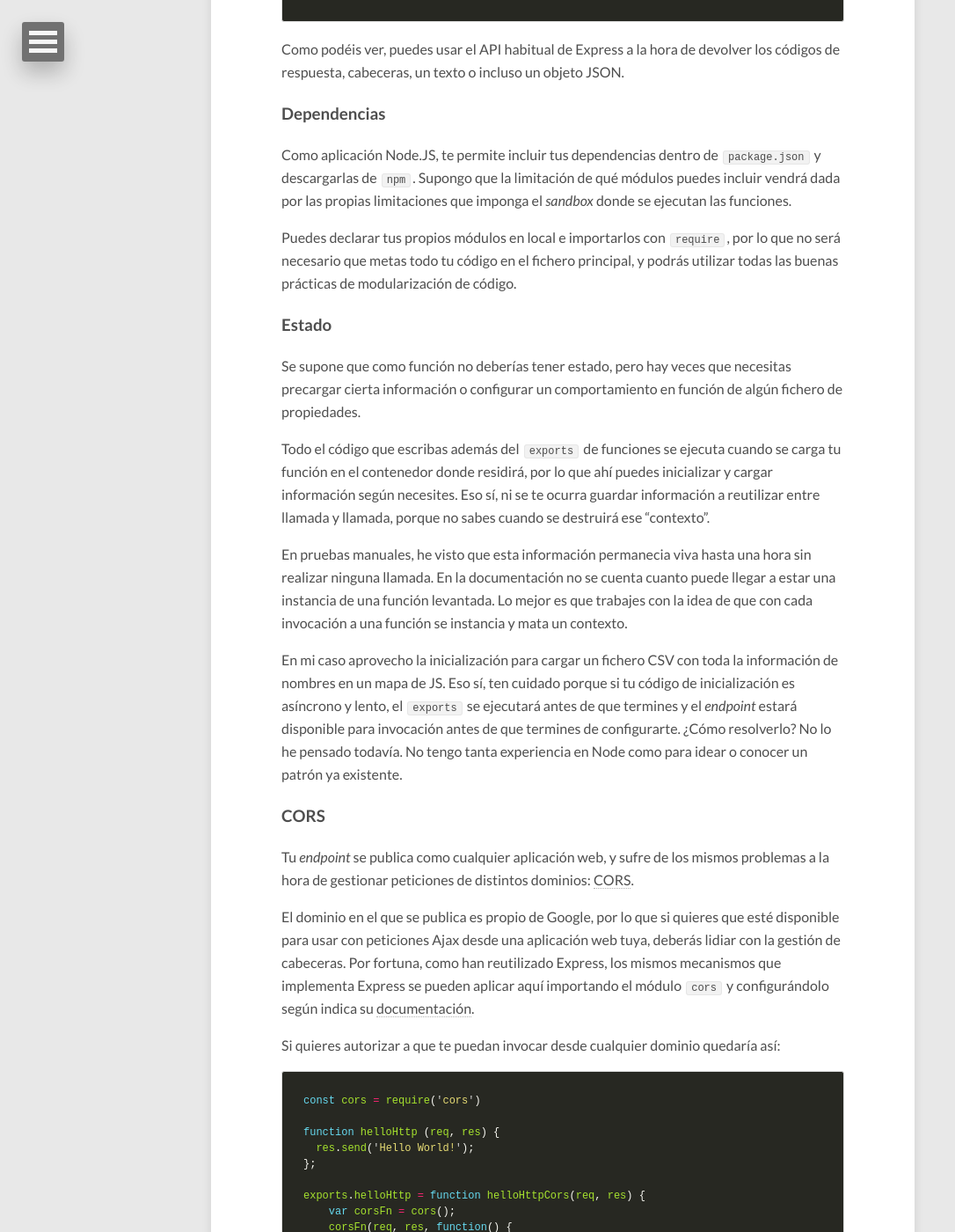
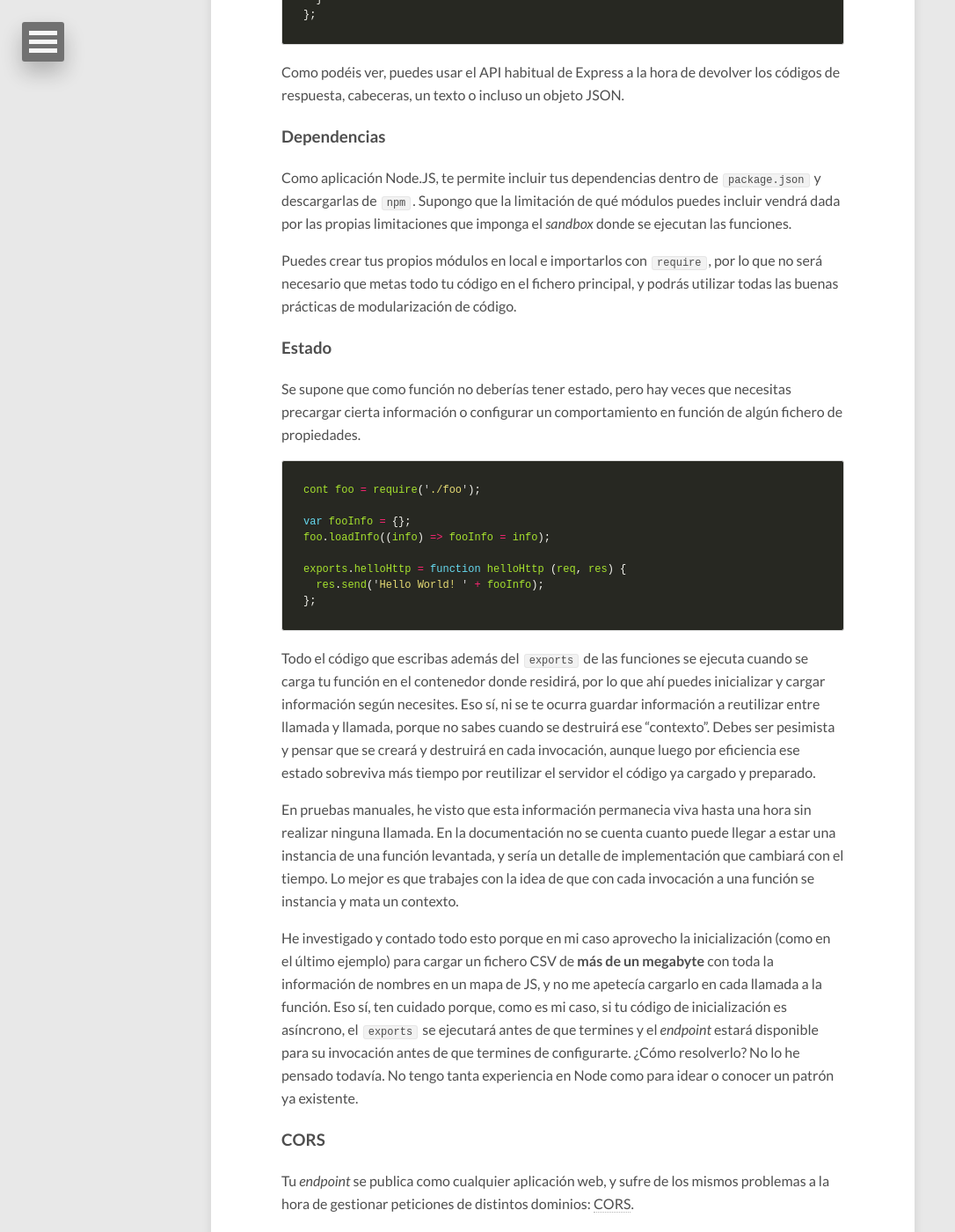
Before and after one commit to jerolba/jerolba.github.io, a Jekyll site: the page built from _posts/2017-03-20-mujeres-y-hombres-y-serverless.md, in a window 1280 px wide and 1400 px high, scrolled down 3805 px. Shown: the whole window at 88% size, without its empty margins (0-1086 px from the left). Built offline with Jekyll 4.4.1, drawn with Linux system fonts in a browser that asks for light colours; nearby versions of some CDN libraries; comment, search, counter and statistics services are not loaded; some of the changed text lies outside the part shown.

Commit message:
some edition

````diff
--- a/_posts/2017-03-20-mujeres-y-hombres-y-serverless.md
+++ b/_posts/2017-03-20-mujeres-y-hombres-y-serverless.md
@@ -30,7 +30,7 @@
 
 ### Motivación
 
-Viendo el poco tiempo que me ha llevado y la fiabilidad del método, ¿por qué no llevarlo más allá? Estaría bien montar un servicio en la nube que proporcione un API parecida y publicarla en algún sitio, ¿no? Otra vez como buen técnico español que soy, **si me puede salir gratis mejor!**
+Viendo el poco tiempo que me ha llevado y la fiabilidad del método, ¿por qué no llevarlo más allá? Estaría bien montar un servicio en la nube que proporcione un API parecida y publicarla en algún sitio, ¿no? Otra vez como buen técnico español que soy, **si me puede salir gratis, mejor!**
 
 La semana pasada Google celebró en San Francisco por primera vez su conferencia sobre su nube: [Google Cloud Next 17](https://cloudnext.withgoogle.com/). Un megaevento donde [anunció](https://blog.google/topics/google-cloud/100-announcements-google-cloud-next-17/) un montón de tecnologías y proyectos. Entre ellos el lanzamiento de la Beta de [Cloud Functions](https://cloud.google.com/functions/) (el equivalente a [AWS Lambda](https://aws.amazon.com/es/lambda/details/) de Amazon).
 
@@ -57,9 +57,9 @@
 
 Y alguno se preguntará: ¿y sobre qué plataforma o lenguaje se montan las funciones? Pues, sí como habéis leído, sobre mi querido Node.js :)
 
-En la documentación ni en ningún post hablan si darán soporte a otras plataformas o lenguajes, pero es de esperar que sí, si quieren hacerle sombra a AWS Lambda.
+En la documentación ni en ningún post hablan de si darán soporte a otras plataformas o lenguajes, pero es de esperar que sí, si quieren hacerle sombra a AWS Lambda.
 
-Por lo que he podido leer en la documentación tu código se ejecuta sobre un Node.js usando una versión LTS (aunque no la última, ya que hablan de la v6.9.1 mientras que ahora está la 6.10.0). Supongo no podrás hacer ciertas cosas o acceder a algunos recursos, pero en la documentación no he sido capaz de encontrar nada sobre limitaciones.
+Por lo que he podido leer en la documentación tu código se ejecuta sobre un Node.js usando una versión LTS (aunque no la última, ya que hablan de la v6.9.1 mientras que ahora está la 6.10.0). Supongo no podrás hacer ciertas cosas o acceder a algunos recursos, pero en la documentación no he sido capaz de encontrar nada sobre limitaciones sobre cosas que no puedas hacer y que en un entorno Node JS normal sí puedas.
 
 ### Escribiendo el "Hola mundo"
 
@@ -75,7 +75,7 @@
 
 ¿Y qué información me llega en `req` y qué tengo que devolver en `res`? Pues parece que los ingenieros de Google no han reinventado la rueda y utilizan **Express 4**. Nos remiten a la documentación de [Request](http://expressjs.com/en/4x/api.html#req) y [Response](http://expressjs.com/en/4x/api.html#res) de Express.
 
-Cada método que expongas en el módulo será susceptible de convertirse en una función publicada (luego veremos más en la parte de despliegue). Por defecto, el nombre que pongas en el export será el path en el dominio de tu proyecto en Cloud Functions, y el *endpoint* final tendrá esta pinta:
+Cada método que expongas en el módulo será susceptible de convertirse en una función publicada (luego veremos más en la parte de despliegue). Por defecto, el nombre que pongas en el export será el path de la Url junto con en el subdominio de tu proyecto en Cloud Functions. El *endpoint* final tendrá esta pinta:
 
 `https://[YOUR_REGION]-[YOUR_PROJECT_ID].cloudfunctions.net/helloHttp`
 
@@ -113,17 +113,28 @@
 
 Como aplicación Node.JS, te permite incluir tus dependencias dentro de `package.json` y descargarlas de `npm`. Supongo que la limitación de qué módulos puedes incluir vendrá dada por las propias limitaciones que imponga el *sandbox* donde se ejecutan las funciones.
 
-Puedes declarar tus propios módulos en local e importarlos con `require`, por lo que no será necesario que metas todo tu código en el fichero principal, y podrás utilizar todas las buenas prácticas de modularización de código.
+Puedes crear tus propios módulos en local e importarlos con `require`, por lo que no será necesario que metas todo tu código en el fichero principal, y podrás utilizar todas las buenas prácticas de modularización de código.
 
 ### Estado
 
 Se supone que como función no deberías tener estado, pero hay veces que necesitas precargar cierta información o configurar un comportamiento en función de algún fichero de propiedades.
 
-Todo el código que escribas además del `exports` de funciones se ejecuta cuando se carga tu función en el contenedor donde residirá, por lo que ahí puedes inicializar y cargar información según necesites. Eso sí, ni se te ocurra guardar información a reutilizar entre llamada y llamada, porque no sabes cuando se destruirá ese "contexto".
+```js
+cont foo = require('./foo');
 
-En pruebas manuales, he visto que esta información permanecia viva hasta una hora sin realizar ninguna llamada. En la documentación no se cuenta cuanto puede llegar a estar una instancia de una función levantada. Lo mejor es que trabajes con la idea de que con cada invocación a una función se instancia y mata un contexto.
+var fooInfo = {};
+foo.loadInfo((info) => fooInfo = info);
 
-En mi caso aprovecho la inicialización para cargar un fichero CSV con toda la información de nombres en un mapa de JS. Eso sí, ten cuidado porque si tu código de inicialización es asíncrono y lento, el `exports` se ejecutará antes de que termines y el *endpoint* estará disponible para invocación antes de que termines de configurarte. ¿Cómo resolverlo? No lo he pensado todavía. No tengo tanta experiencia en Node como para idear o conocer un patrón ya existente.
+exports.helloHttp = function helloHttp (req, res) {
+  res.send('Hello World! ' + fooInfo);
+};
+```
+
+Todo el código que escribas además del `exports` de las funciones se ejecuta cuando se carga tu función en el contenedor donde residirá, por lo que ahí puedes inicializar y cargar información según necesites. Eso sí, ni se te ocurra guardar información a reutilizar entre llamada y llamada, porque no sabes cuando se destruirá ese "contexto". Debes ser pesimista y pensar que se creará y destruirá en cada invocación, aunque luego por eficiencia ese estado sobreviva más tiempo por reutilizar el servidor el código ya cargado y preparado.
+
+En pruebas manuales, he visto que esta información permanecia viva hasta una hora sin realizar ninguna llamada. En la documentación no se cuenta cuanto puede llegar a estar una instancia de una función levantada, y sería un detalle de implementación que cambiará con el tiempo. Lo mejor es que trabajes con la idea de que con cada invocación a una función se instancia y mata un contexto.
+
+He investigado y contado todo esto porque en mi caso aprovecho la inicialización (como en el último ejemplo) para cargar un fichero CSV de **más de un megabyte** con toda la información de nombres en un mapa de JS, y no me apetecía cargarlo en cada llamada a la función. Eso sí, ten cuidado porque, como es mi caso, si tu código de inicialización es asíncrono, el `exports` se ejecutará antes de que termines y el *endpoint* estará disponible para su invocación antes de que termines de configurarte. ¿Cómo resolverlo? No lo he pensado todavía. No tengo tanta experiencia en Node como para idear o conocer un patrón ya existente.
 
 ### CORS
 
@@ -263,9 +274,13 @@
 
 ### Conclusión
 
+Cuando me enfrento a una nueva tecnología, a parte de entender cómo es a nivel funcional (qué hace, cómo se usa o gestiona), como técnico me gusta conocer cómo funciona por debajo, y por eso puede que haya tratado temas tan extraños como el estado o la concurrencia.
+
 Mi impresión particular es que a nivel de HTTP por ahora está bien para montar servicios *de juguete* (más estando en fase Beta), principalmente debido al poco control que tienes sobre la exposición de tu API y su uso. En cosas serias se debería complementar con un API Gateway.
 
 En la parte de funciones *Background* me parece una buena opción si ya estás metido en la nube de Google y necesitas hacer ciertas tareas de forma asíncrona y con facilidad de escalar los recursos rápidamente sin preocuparte de su gestión.
+
+Si la carga que va a soportar el sistema es muy alta, es probable que tengas que [echar cuentas](https://cloud.google.com/products/calculator/) para saber si te merece la pena usar un sistema como éste o gestionar tú las máquinas completas, utilizando igualmente todos los mecanismos de autoescalado que ofrezca tu plataforma.
 
 Por último recordar que este servicio no tiene ningún tipo de API estándar, y cualquier cosa que desarrolles sobre esta plataforma será difícil de mover a otro proveedor.
 
````
Also changed, not shown: other parts of _posts/2017-03-20-mujeres-y-hombres-y-serverless.md (+1 -1 lines).
